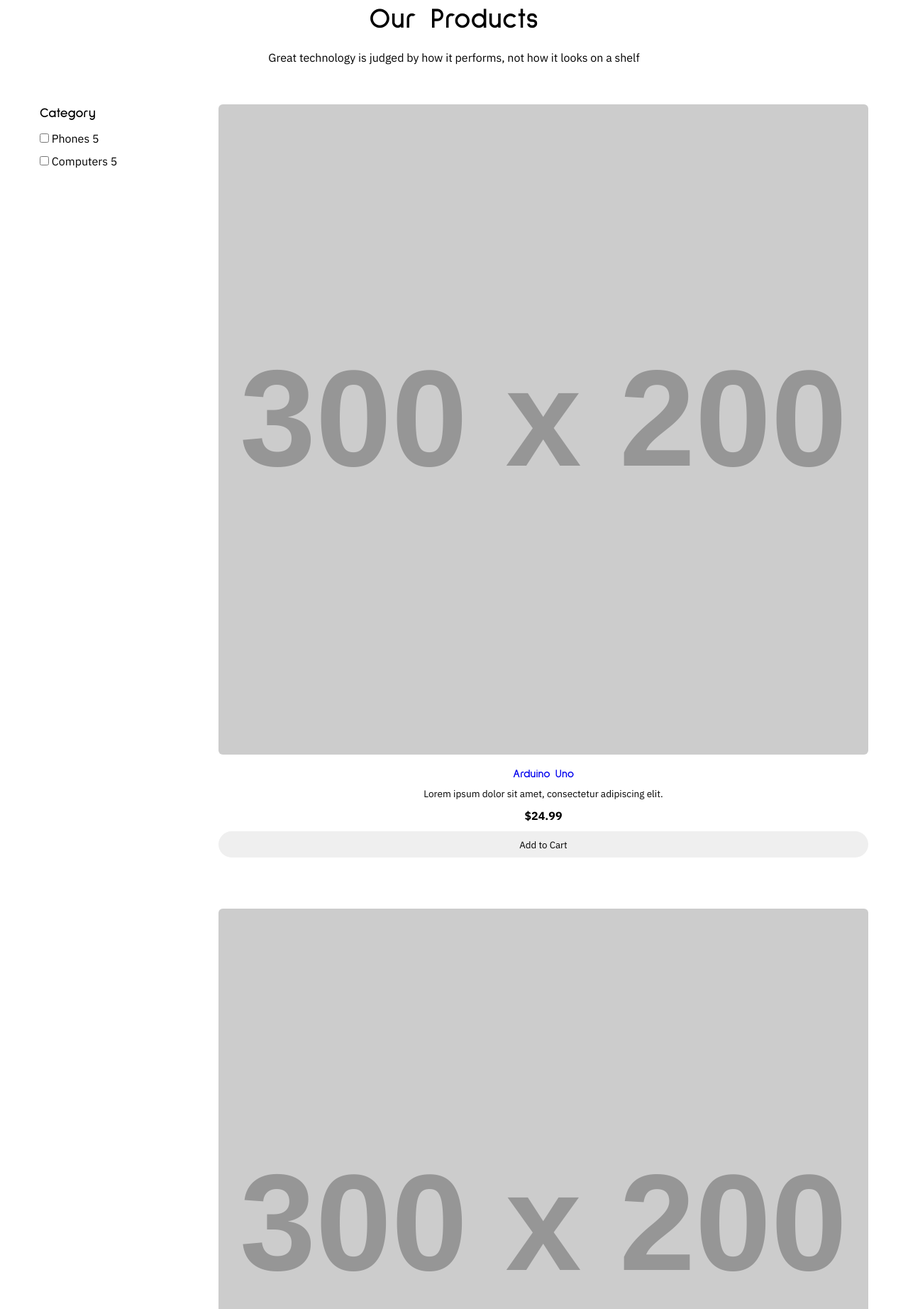
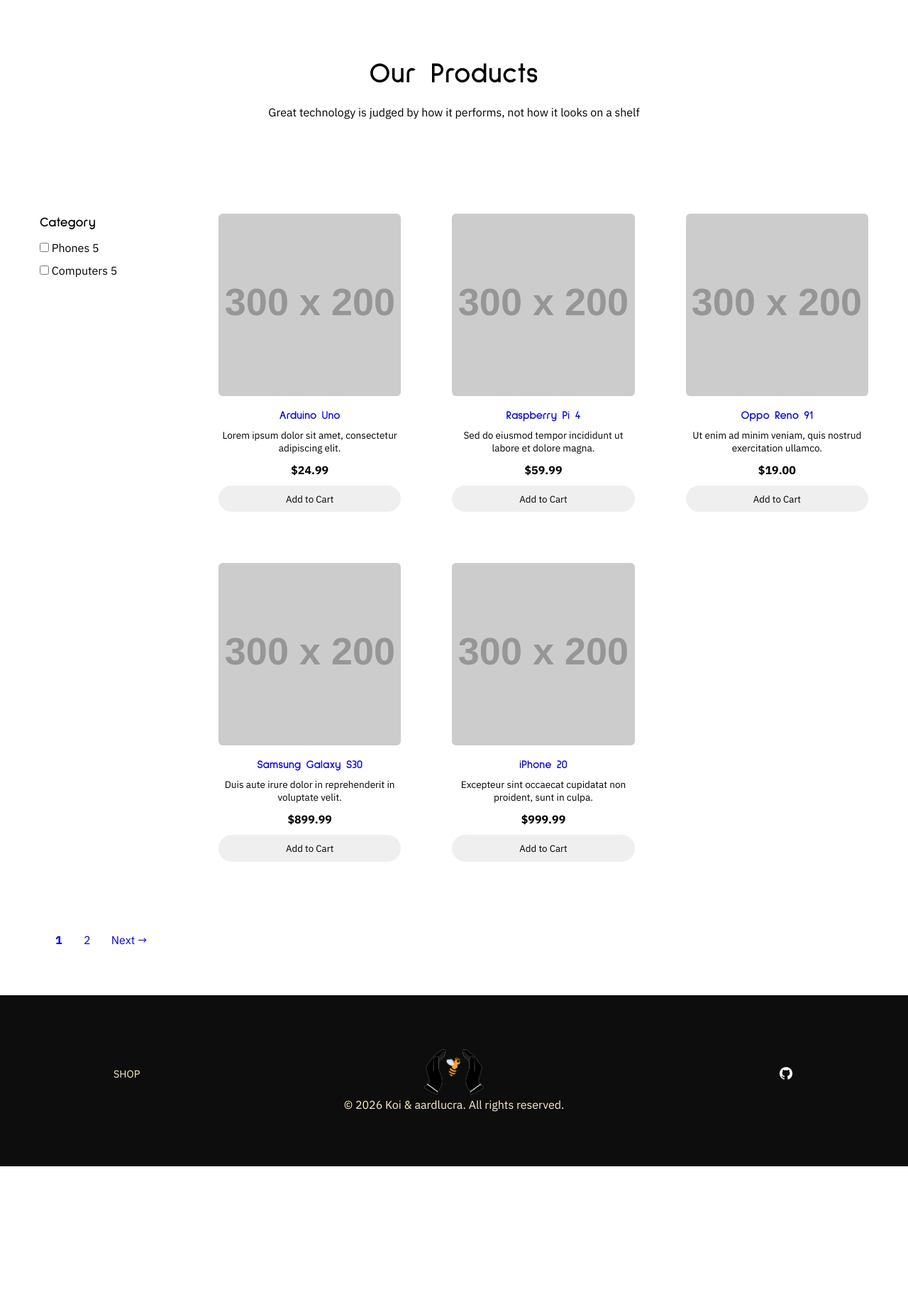
Before and after one commit to r3dkoi/bee-lektronics, a Flask app: page /shop in a window 1280 px wide. Shown: the part 76-1920 px from the top of the page at 71% size. After the commit the page ends 1719 px from the top, so only its background shows below. Run offline with Flask 3, Linux system fonts and the light colour scheme; grey boxes labelled with a size stand in for pictures from a placeholder-image service; some libraries are stand-ins or nearby versions.

Commit message:
Update shop header padding and fix grid template syntax in product layout

```diff
--- a/static/css/shop.css
+++ b/static/css/shop.css
@@ -4,7 +4,7 @@
 
 .shop-header{
     text-align: center;
-    padding-block: var(--colour-primary);
+    padding-block: var(--section-spacing);
     padding-inline: 2rem;
 }
 
@@ -56,7 +56,7 @@
 /* -------------------------------------------------------------------------- */
 .product-grid {
     display: grid;
-    grid-template-columns: repeat (3, 1fr);
+    grid-template-columns: repeat(3, 1fr);
     gap: 1.5rem;
 }
 
@@ -65,6 +65,7 @@
     flex-direction: column;
     align-items: center;
     text-align: center;
+    max-width: 320px;
     padding: 1.5rem;
     border-radius: 8px;
 }
```
